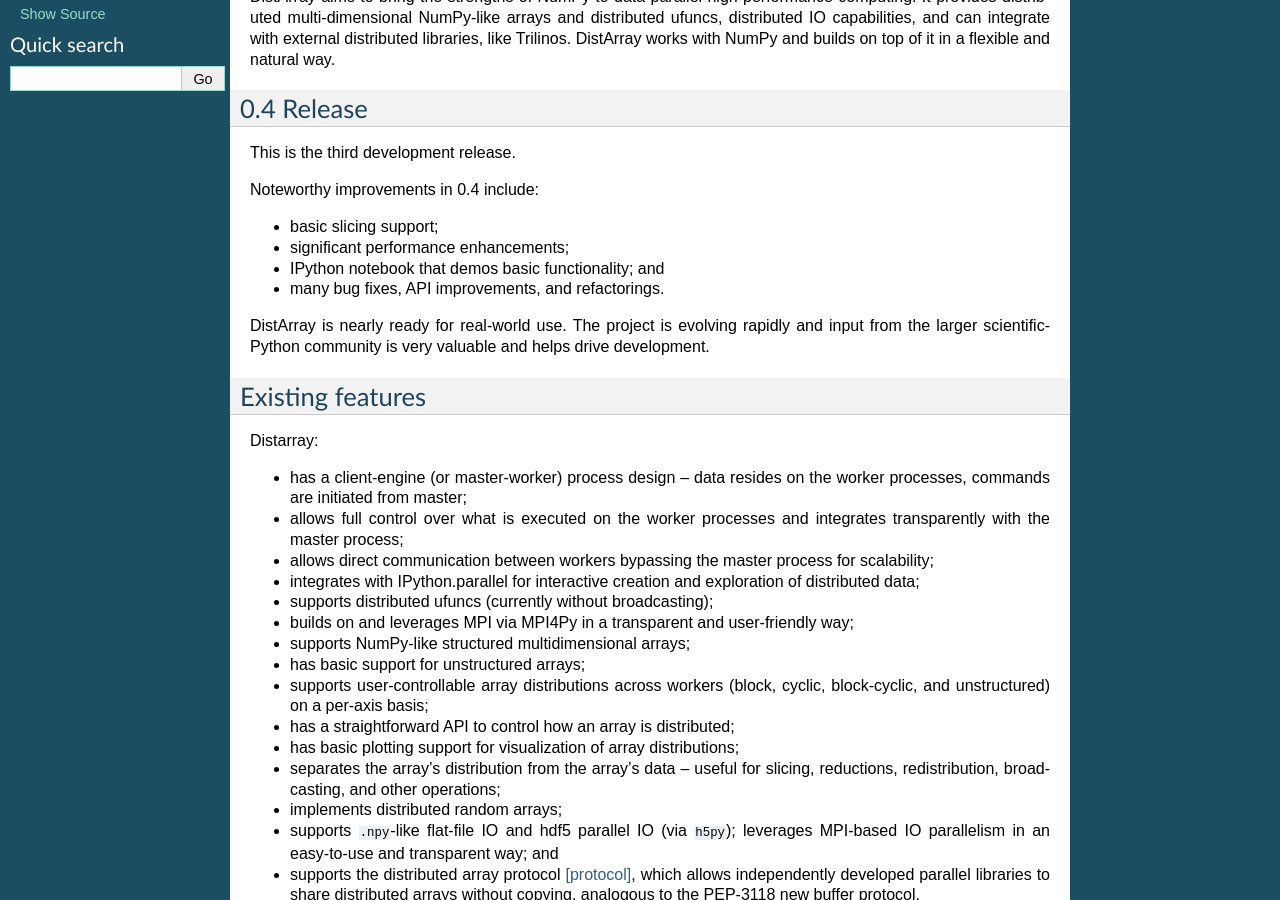
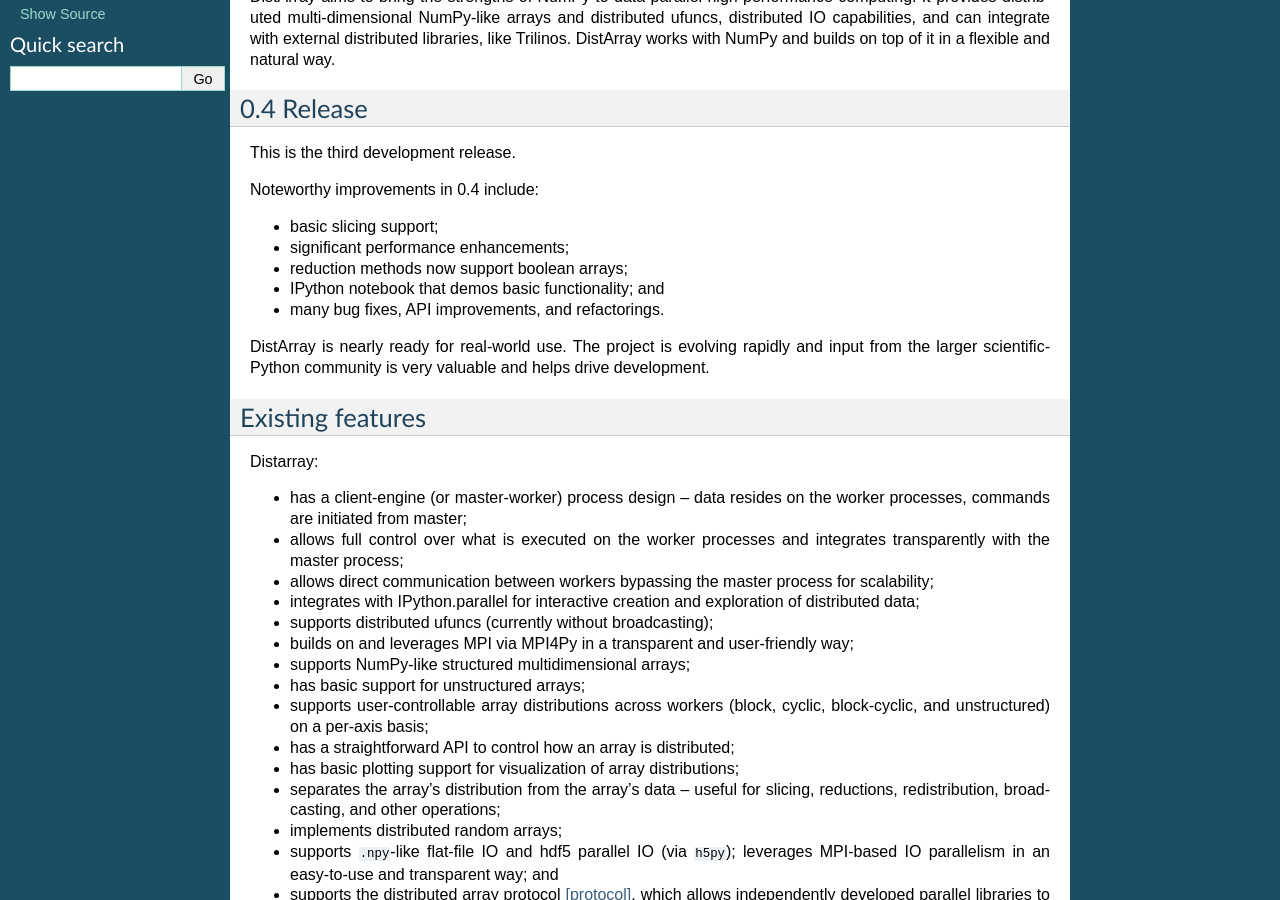
Before and after one commit to enthought/distarray, a Sphinx documentation site: the page built from docs/source/releases/release-0.4.rst, in a window 1280 px wide and 900 px high, scrolled down 309 px. Built offline with Sphinx 7.4.7, drawn with Linux system fonts in a browser that asks for light colours.

Commit message:
Addition to release 0.4 notes.

```diff
--- a/docs/source/releases/release-0.4.rst
+++ b/docs/source/releases/release-0.4.rst
@@ -28,6 +28,7 @@
 
 * basic slicing support;
 * significant performance enhancements;
+* reduction methods now support boolean arrays;
 * IPython notebook that demos basic functionality; and
 * many bug fixes, API improvements, and refactorings.
 
```
